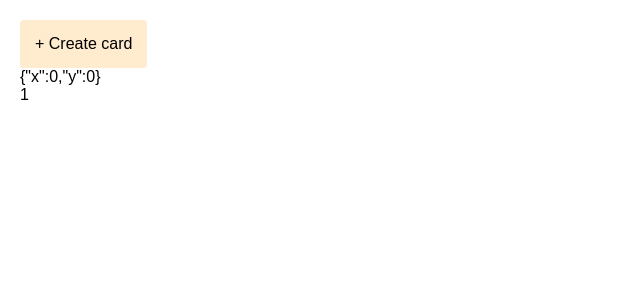
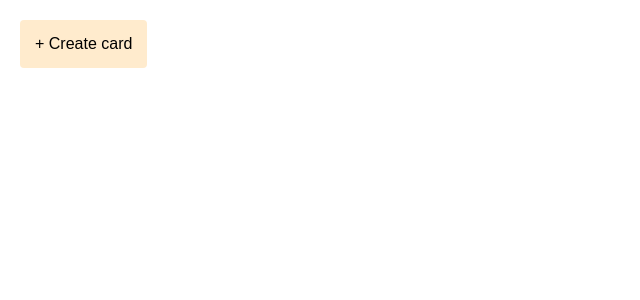
Before and after one commit to Izripov-Yusuf/myMiro, a React (Vite) app: page / in a window 1280 px wide. Shown: the top 300 px of the page, without its empty margins (0-640 px from the left). Built offline with nearby package versions, Linux system fonts and the light colour scheme.

Commit message:
fix: cart create position, rewrite effect logic in card, rewrite tempPosition, event listener type

```diff
--- a/src/App.module.scss
+++ b/src/App.module.scss
@@ -1,8 +1,5 @@
 .main {
   height: 100%;
-    padding: 20px;
-    display: flex;
-    flex-direction: column;
 }
 
 .main::-webkit-scrollbar {
@@ -15,7 +12,7 @@
 
 .container {
   position: absolute;
-    top: 100px;
+  top: 0;
   right: 0;
   bottom: 0;
   left: 0;
@@ -27,9 +24,13 @@
 }
 
 .button {
+  position: absolute;
+  top: 20px;
+  left: 20px;
   width: fit-content;
   padding: 15px;
   background-color: blanchedalmond;
   border-radius: 4px;
   font-size: 16px;
+  z-index: 1;
 }
--- a/src/App.tsx
+++ b/src/App.tsx
@@ -1,9 +1,9 @@
-import React, { useState } from 'react';
+import React, { useCallback, useState } from 'react';
 import styles from './App.module.scss';
 import classnames from 'classnames';
 import Card from './components/Card/Card';
 import usePan from './hooks/usePan';
-import useScale from './hooks/useScale'
+import useScale from './hooks/useScale';
 import { incrementId } from './utils/incrementId';
 import useMouseCoords from './hooks/useMouseCoords';
 
@@ -33,32 +33,34 @@ function App() {
         setIsCreateMode(!isCreateMode);
     };
 
-    const updateCardPosition = ({ id, position }: UpdateCardPositionParams) => {
+    const updateCardPosition = useCallback(({ id, position }: UpdateCardPositionParams) => {
         setCards((prev) =>
             prev.map((card) =>
                 card.id === id ? { ...card, positionY: position.positionY, positionX: position.positionX } : card,
             ),
         );
-    };
+    }, []);
 
     return (
         <main className={classnames(styles.main, isCreateMode && styles.mainCreateMode)} onClick={handleClick}>
             <button className={styles.button} onClick={() => setIsCreateMode(!isCreateMode)}>
                 + Create card
             </button>
-            <span>{JSON.stringify(offset)}</span>
-            <span>{scale}</span>
+            <div className={styles.container} onMouseDown={startPan} />
             <div
-                className={styles.container}
-                onMouseDown={startPan}
-            />
-            <div className={styles.cardsWrapper} style={{ transformOrigin: `${mouseCoords.x}px ${mouseCoords.y}px`, transform: `translate(${offset.x}px, ${offset.y}px) scale(${scale})` }}>
+                className={styles.cardsWrapper}
+                style={{
+                    transformOrigin: `${mouseCoords.x}px ${mouseCoords.y}px`,
+                    transform: `translate(${offset.x}px, ${offset.y}px) scale(${scale})`,
+                }}
+            >
                 {cards.map(({ positionX, positionY, id }) => (
                     <Card
                         key={id}
                         id={id}
                         positionX={positionX}
                         positionY={positionY}
+                        scale={scale}
                         updateCardPosition={updateCardPosition}
                     />
                 ))}
--- a/src/components/Card/Card.tsx
+++ b/src/components/Card/Card.tsx
@@ -1,28 +1,27 @@
-import React, { useEffect, useState, useRef } from 'react';
+import React, { useEffect, useState, useRef, memo } from 'react';
 import styles from './Card.module.scss';
 import { UpdateCardPositionParams } from '../../App';
+import { useLatest } from '../../hooks/useLatest';
 
 interface CardProps {
     positionX: number;
     positionY: number;
     id: number;
+    scale: number;
     updateCardPosition: ({ id, position }: UpdateCardPositionParams) => void;
 }
 
-const Card: React.FC<CardProps> = ({ id, positionX, positionY, updateCardPosition }) => {
+const Card: React.FC<CardProps> = memo(({ id, positionX, positionY, scale, updateCardPosition }) => {
     const [isEditText, setIsEditText] = useState(false);
     const [inputText, setInputText] = useState('');
     const [isDragging, setIsDragging] = useState(false);
-    const [tempPosition, setTempPosition] = useState(() => {
-        return { positionX, positionY };
-    });
+    const [tempPosition, setTempPosition] = useState({ positionX, positionY })
 
     const inputRef = useRef<HTMLInputElement>(null);
     const cardRef = useRef<HTMLDivElement>(null);
-    const coords = useRef({
-        startX: positionX,
-        startY: positionY,
-    });
+    const tempPositionRef = useRef({ positionX, positionY });
+    const latestTempPosition = useLatest(tempPosition)
+    const coords = useRef({ startX: positionX, startY: positionY });
 
     const handleDoubleClick = () => {
         setIsEditText(true);
@@ -33,16 +32,11 @@ const Card: React.FC<CardProps> = ({ id, positionX, positionY, updateCardPositio
         setIsDragging(true);
         setIsEditText(false);
 
-        const offsetX = event.clientX - tempPosition.positionX;
-        const offsetY = event.clientY - tempPosition.positionY;
+        const offsetX = event.clientX - positionX;
+        const offsetY = event.clientY - positionY;
 
         coords.current.startX = offsetX;
         coords.current.startY = offsetY;
-    };
-
-    const handleOnMouseUp = () => {
-        setIsDragging(false);
-        updateCardPosition({ id, position: tempPosition });
     };
 
     useEffect(() => {
@@ -51,10 +45,14 @@ const Card: React.FC<CardProps> = ({ id, positionX, positionY, updateCardPositio
 
             const newY = event.clientY - coords.current.startY;
             const newX = event.clientX - coords.current.startX;
-            setTempPosition({
-                positionY: newY,
-                positionX: newX,
-            });
+            const newPosition = { positionY: newY, positionX: newX };
+            setTempPosition(newPosition)
+        };
+
+        const handleOnMouseUp = () => {
+            updateCardPosition({ id, position: latestTempPosition.current });
+            tempPositionRef.current = { positionX: 0, positionY: 0 };
+            setIsDragging(false);
         };
 
         if (!isDragging) {
@@ -66,28 +64,27 @@ const Card: React.FC<CardProps> = ({ id, positionX, positionY, updateCardPositio
         document.addEventListener('mousemove', handleMouseMove);
         document.addEventListener('mouseup', handleOnMouseUp);
 
-        const cleanup = () => {
+        return () => {
             document.removeEventListener('mousemove', handleMouseMove);
+            document.removeEventListener('mouseup', handleOnMouseUp);
         };
-        return cleanup;
     }, [isDragging]);
 
     useEffect(() => {
-        if (!isEditText) return;
-        inputRef.current?.focus();
+        if (isEditText) inputRef.current?.focus();
     }, [isEditText]);
 
     return (
         <div
             style={{
-                top: `${tempPosition.positionY}px`,
-                left: `${tempPosition.positionX}px`,
+                top: `${tempPosition.positionY || positionY}px`,
+                left: `${tempPosition.positionX || positionX}px`,
                 cursor: isDragging ? 'grabbing' : 'grab',
             }}
             className={styles.box}
             ref={cardRef}
             onDoubleClick={handleDoubleClick}
-            onMouseDown={(event) => handleOnMouseDown(event)}
+            onMouseDown={handleOnMouseDown}
         >
             {isEditText && (
                 <input
@@ -101,6 +98,6 @@ const Card: React.FC<CardProps> = ({ id, positionX, positionY, updateCardPositio
             {inputText && !isEditText && <span>{inputText}</span>}
         </div>
     );
-};
+});
 
 export default Card;
--- a/src/hooks/useEventListener.ts
+++ b/src/hooks/useEventListener.ts
@@ -1,18 +1,23 @@
 import { useEffect, useRef } from 'react'
 
-export default function useEventListener(
+export default function useEventListener<EventType extends keyof DocumentEventMap>(
     element: Document,
-    eventType: string,
-    callback: (e: Event) => void,
+    eventType: EventType,
+    callback: (e: DocumentEventMap[EventType]) => void,
 ) {
-    const callbackRef = useRef(callback)
+    const callbackRef = useRef(callback);
+
     useEffect(() => {
-        callbackRef.current = callback
-    }, [callback])
+        callbackRef.current = callback;
+    }, [callback]);
+
     useEffect(() => {
-        if (element === null) return
-        const handler = (e: Event) => callbackRef.current(e)
-        element.addEventListener(eventType, handler)
-        return () => element.removeEventListener(eventType, handler)
-    }, [eventType, element])
+        if (element === null) return;
+
+        const handler = (e: DocumentEventMap[EventType]) => callbackRef.current(e);
+
+        element.addEventListener(eventType, handler);
+
+        return () => element.removeEventListener(eventType, handler);
+    }, [eventType, element]);
 }
--- /dev/null
+++ b/src/hooks/useLatest.ts
@@ -0,0 +1,11 @@
+import { useLayoutEffect, useRef } from 'react';
+
+export function useLatest<Value>(value: Value) {
+    const valueRef = useRef(value);
+
+    useLayoutEffect(() => {
+        valueRef.current = value;
+    }, [value]);
+
+    return valueRef;
+}
--- a/src/hooks/useMouseCoords.ts
+++ b/src/hooks/useMouseCoords.ts
@@ -4,7 +4,7 @@ import useEventListener from './useEventListener';
 export default function useMouseCoords() {
     const [mouseCoords, setMouseCoords] = useState({ x: 0, y: 0 });
 
-    useEventListener(document, 'wheel', (e: any) => {
+    useEventListener(document, 'wheel', (e) => {
         e.preventDefault();
 
         setMouseCoords({ x: e.clientX, y: e.clientY  })
--- a/src/hooks/usePan.ts
+++ b/src/hooks/usePan.ts
@@ -29,7 +29,6 @@ export default function usePan(): [Point, (e: SyntheticMouseEvent) => void] {
                 x: panState.x + delta.x,
                 y: panState.y + delta.y
             }
-            console.log('offset', offset)
 
             return offset
         })
--- a/src/hooks/useScale.ts
+++ b/src/hooks/useScale.ts
@@ -38,7 +38,7 @@ export default function useScale() {
     };
 
     // Set up an event listener such that on `wheel`, we call `updateScale`.
-    useEventListener(document, 'wheel', (e: any) => {
+    useEventListener(document, 'wheel', (e) => {
         e.preventDefault();
 
         updateScale({
```
Lines whose indentation alone changed are shown as unchanged.
